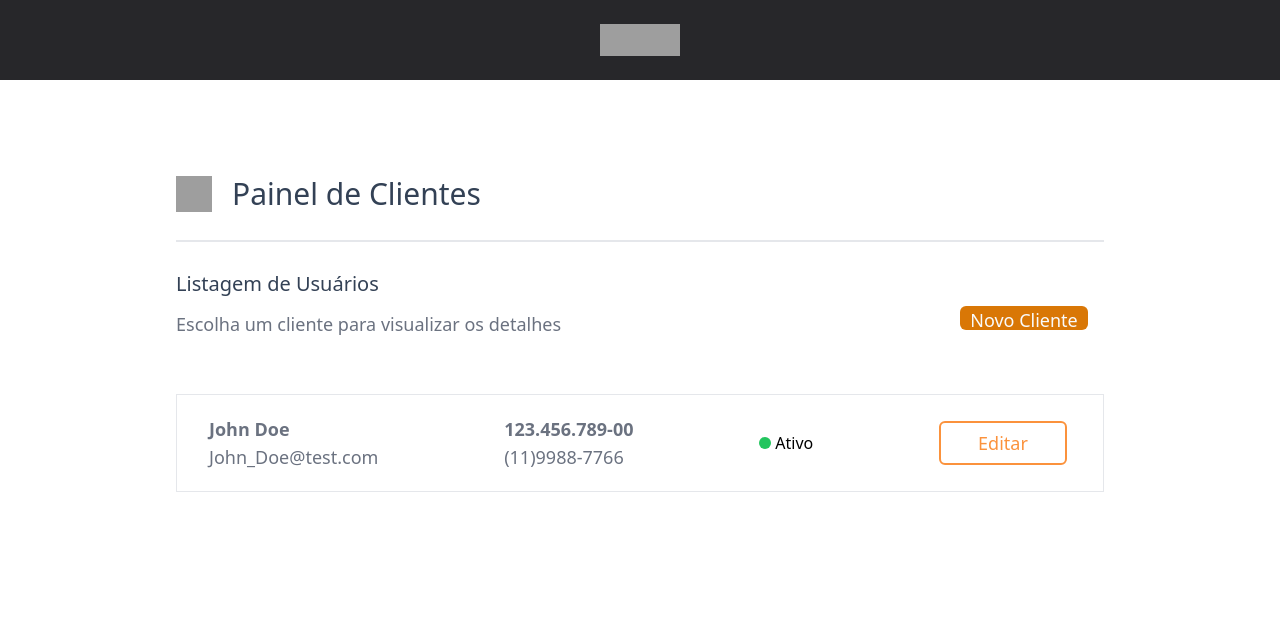
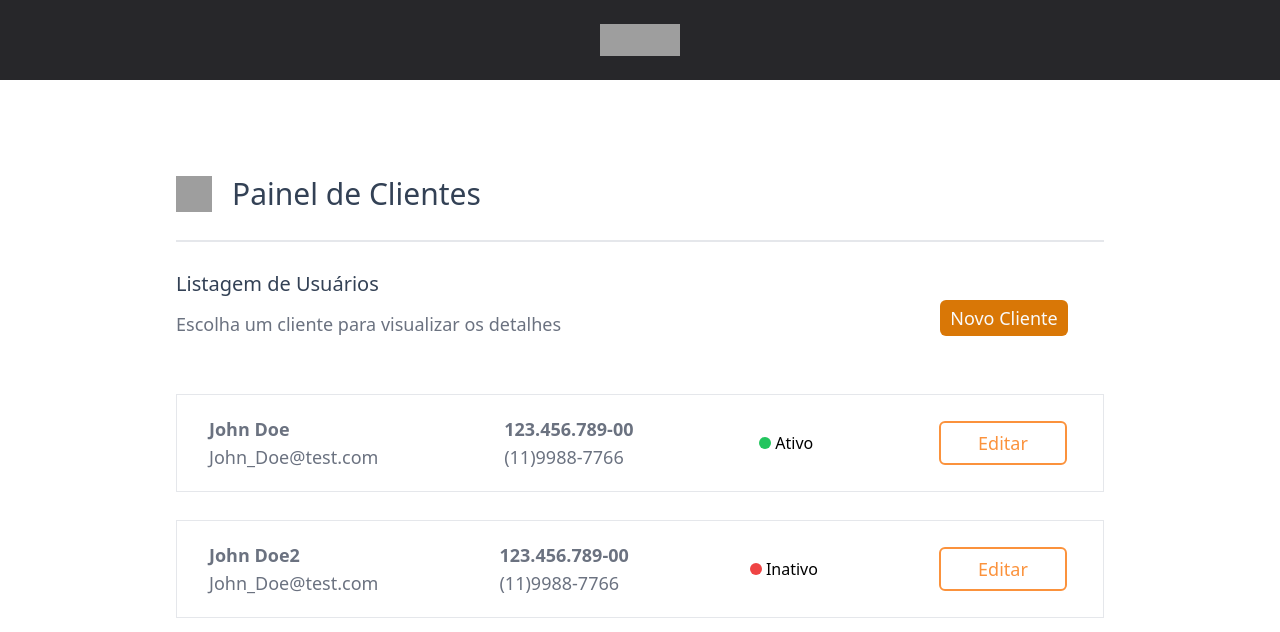
Before and after one commit to Gahbr/UOL-FrontEnd-Challenge, a React (Vite) app: page / in a window 1280 px wide. Shown: the top 632 px of the page. Built offline with nearby package versions, Linux system fonts and the light colour scheme; grey boxes are pictures that could not be loaded.

Commit message:
fix: css do botao e indentação

```diff
--- a/src/App.tsx
+++ b/src/App.tsx
@@ -1,25 +1,19 @@
-import { useState } from 'react'
-import './index.css'
-import { createBrowserRouter, RouterProvider } from 'react-router-dom'
-import Home from './pages/Home/Home'
-import SignUp from './pages/SignUp/SignUp'
+import "./index.css";
+import { createBrowserRouter, RouterProvider } from "react-router-dom";
+import Home from "./pages/Home/Home";
+import SignUp from "./pages/SignUp/SignUp";
 
 const router = createBrowserRouter([
   {
-  path : "/",
-  element: <Home/>,
+    path: "/",
+    element: <Home />,
   },
   {
-    path : "/signup",
-    element: <SignUp/>,
+    path: "/signup",
+    element: <SignUp />,
   },
+]);
 
-])
-
-function App() {
-  return (
-   <RouterProvider router = {router}/>
-  )
+export default function App() {
+  return <RouterProvider router={router} />;
 }
-
-export default App
--- a/src/components/RegisterUser/RegisterUser.tsx
+++ b/src/components/RegisterUser/RegisterUser.tsx
@@ -1,4 +1,3 @@
-import React from 'react'
 import { useNavigate } from 'react-router-dom';
 import { Button } from '../Button/Button'
 import TextInput from '../TextInput/TextInput'
--- a/src/components/UserList/UserList.tsx
+++ b/src/components/UserList/UserList.tsx
@@ -1,8 +1,5 @@
-import React from 'react'
 import { Link, useNavigate } from 'react-router-dom'
 import { Button } from '../Button/Button'
-
-
 
 export default function UserList() {
   const navigate = useNavigate();
@@ -18,13 +15,13 @@ export default function UserList() {
                 <div className='text-xl text-slate-700 mt-7 mb-3 flex'>Listagem de Usuários</div>
                 <div className='text-lg text-gray-500 mb-14 flex'> Escolha um cliente para visualizar os detalhes</div>
             </div>
-            <div className='flex flex-col justify-center align-middle'>
-                <Button.Main className='w-28 h-6 text-base' name='Novo Cliente' onClick={()=> handleRoute("/signup")}/>
+            <div className='flex flex-col justify-center align-middle pr-5'>
+                <Button.Main className='w-28 h-9 text-base' name='Novo Cliente' onClick={()=> handleRoute("/signup")}/>
 
             </div>
         </div>
 
-        <div className='border flex justify-between pl-8 pr-9 pt-5 pb-5'>
+        <div className='border flex justify-between pl-8 pr-9 pt-5 pb-5 mb-7'>
             <div className='flex-row '>
               <div className='text-lg  text-gray-500'><b>John Doe</b></div>
               <div className='text-lg  text-gray-500'>John_Doe@test.com</div>
@@ -45,6 +42,28 @@ export default function UserList() {
               <Button.Alternative name='Editar' onClick={()=> alert("yamete")}/>
             </div>
         </div>
+
+        <div className='border flex justify-between pl-8 pr-9 pt-5 pb-5'>
+            <div className='flex-row '>
+              <div className='text-lg  text-gray-500'><b>John Doe2</b></div>
+              <div className='text-lg  text-gray-500'>John_Doe@test.com</div>
+            </div>
+
+            <div className='flex-row'>
+              <div className='text-lg  text-gray-500'><b>123.456.789-00</b></div>
+              <div className='text-lg  text-gray-500'>(11)9988-7766</div>
+            </div>
+
+            <div className='flex-col self-center'>
+            <span className='h-3 w-3 mr-1 rounded-full bg-red-500 inline-block'></span>
+            <span>Inativo</span>
+
+
+            </div>
+            <div className=' flex flex-row self-center'>
+              <Button.Alternative name='Editar' onClick={()=> alert("yamete")}/>
+            </div>
+        </div>
     </div>
   )
 }
```
